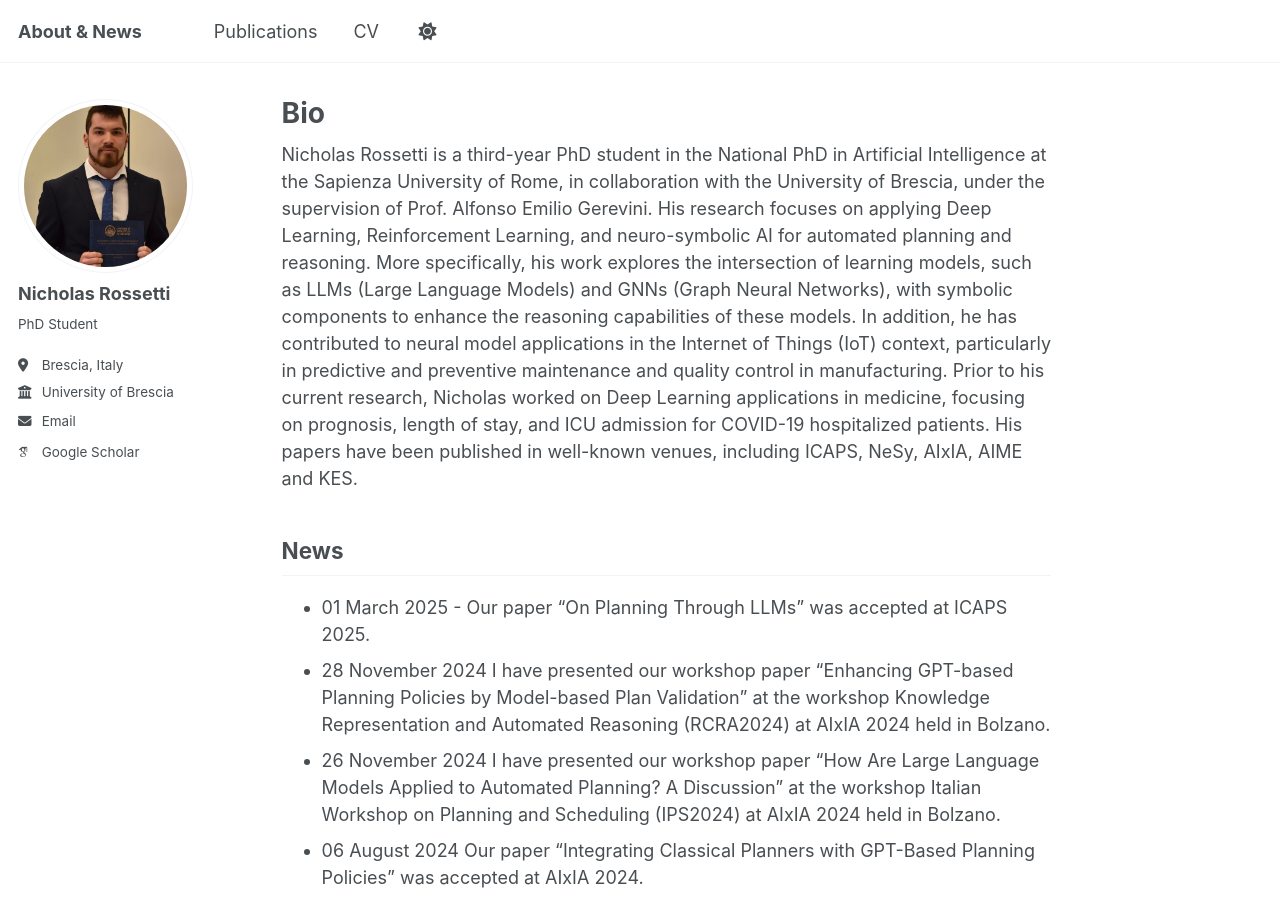
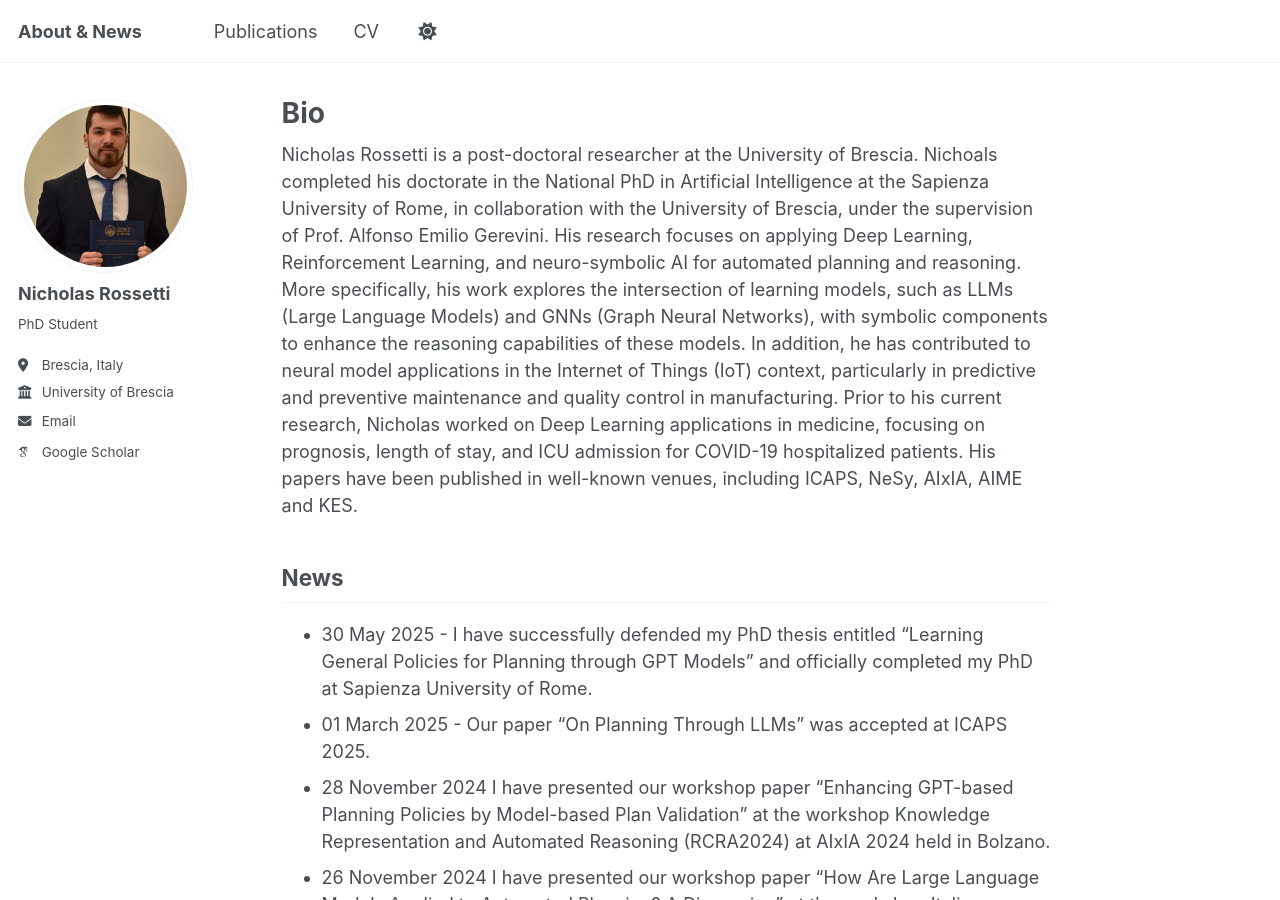
Before and after one commit to nicholasRossetti/nicholasRossetti.github.io, a Jekyll site: the page built from _pages/about.md, in a window 1280 px wide and 900 px high. Built offline with Jekyll 4.4.1, drawn with Linux system fonts in a browser that asks for light colours; some web fonts are replaced.

Commit message:
aggiornato titoli

```diff
--- a/_pages/about.md
+++ b/_pages/about.md
@@ -6,11 +6,12 @@ redirect_from:
   - /about/
   - /about.html
 ---
-
-Nicholas Rossetti is a third-year PhD student in the National PhD in Artificial Intelligence at the Sapienza University of Rome, in collaboration with the University of Brescia, under the supervision of Prof. Alfonso Emilio Gerevini. His research focuses on applying Deep Learning, Reinforcement Learning, and neuro-symbolic AI for automated planning and reasoning. More specifically, his work explores the intersection of learning models, such as LLMs (Large Language Models) and GNNs (Graph Neural Networks), with symbolic components to enhance the reasoning capabilities of these models. In addition, he has contributed to neural model applications in the Internet of Things (IoT) context, particularly in predictive and preventive maintenance and quality control in manufacturing. Prior to his current research, Nicholas worked on Deep Learning applications in medicine, focusing on prognosis, length of stay, and ICU admission for COVID-19 hospitalized patients. His papers have been published in well-known venues, including ICAPS, NeSy, AIxIA, AIME and KES.
+Nicholas Rossetti is a post-doctoral researcher at the University of Brescia.
+Nichoals completed his doctorate in the National PhD in Artificial Intelligence at the Sapienza University of Rome, in collaboration with the University of Brescia, under the supervision of Prof. Alfonso Emilio Gerevini. His research focuses on applying Deep Learning, Reinforcement Learning, and neuro-symbolic AI for automated planning and reasoning. More specifically, his work explores the intersection of learning models, such as LLMs (Large Language Models) and GNNs (Graph Neural Networks), with symbolic components to enhance the reasoning capabilities of these models. In addition, he has contributed to neural model applications in the Internet of Things (IoT) context, particularly in predictive and preventive maintenance and quality control in manufacturing. Prior to his current research, Nicholas worked on Deep Learning applications in medicine, focusing on prognosis, length of stay, and ICU admission for COVID-19 hospitalized patients. His papers have been published in well-known venues, including ICAPS, NeSy, AIxIA, AIME and KES.
 
 News
 ---
+* 30 May 2025 - I have successfully defended my PhD thesis entitled "Learning General Policies for Planning through GPT Models" and officially completed my PhD at Sapienza University of Rome.
 * 01 March 2025 - Our paper "On Planning Through LLMs" was accepted at ICAPS 2025.
 * 28 November 2024 I have presented our workshop paper "Enhancing GPT-based Planning Policies by Model-based Plan Validation" at the workshop Knowledge Representation and Automated Reasoning (RCRA2024) at AIxIA 2024 held in Bolzano.
 * 26 November 2024 I have presented our workshop paper "How Are Large Language Models Applied to Automated Planning? A Discussion" at the workshop Italian Workshop on Planning and Scheduling (IPS2024) at AIxIA 2024 held in Bolzano.
```
Also changed, not shown: _pages/cv.md (+21 -19 lines), files/1_iy12bH-FiUNOy9-0bULgSg.png (added), files/gpt_arch.png (added).
